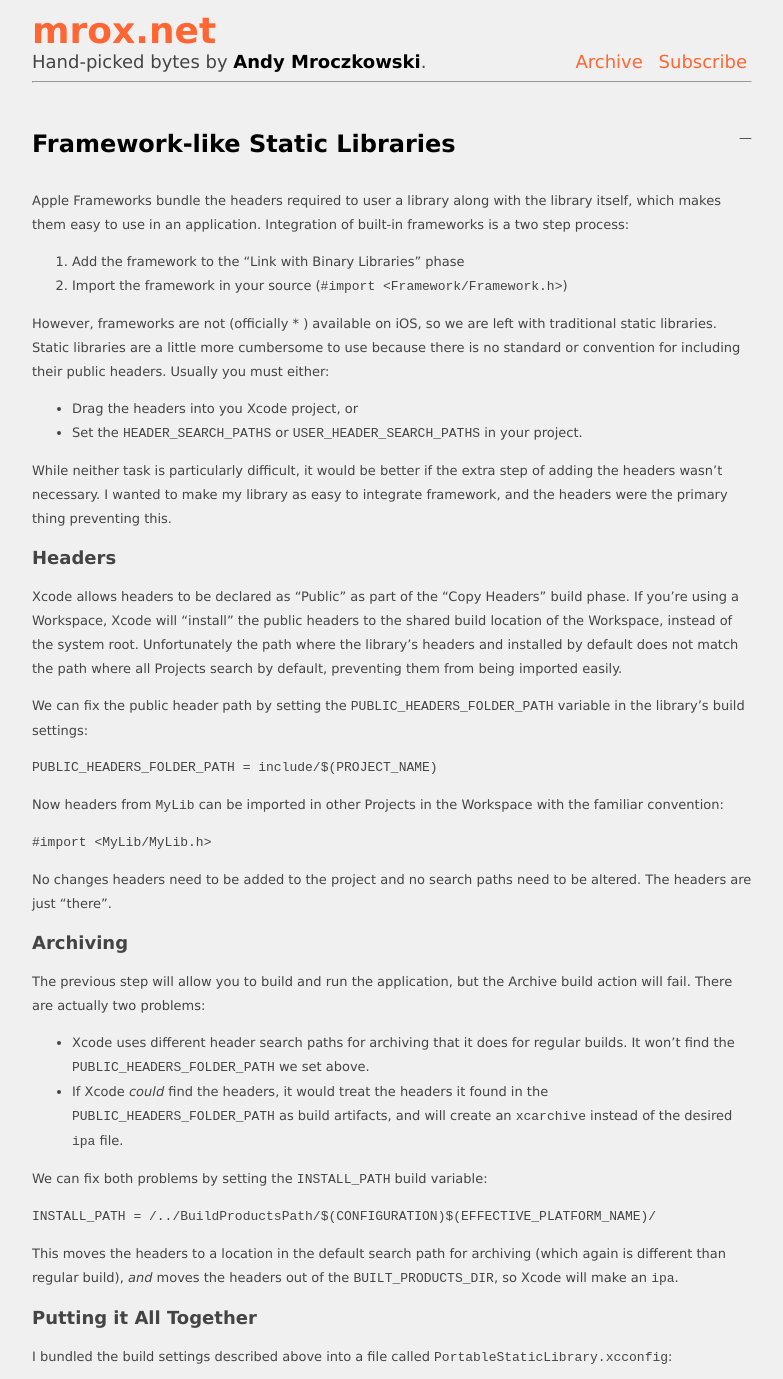
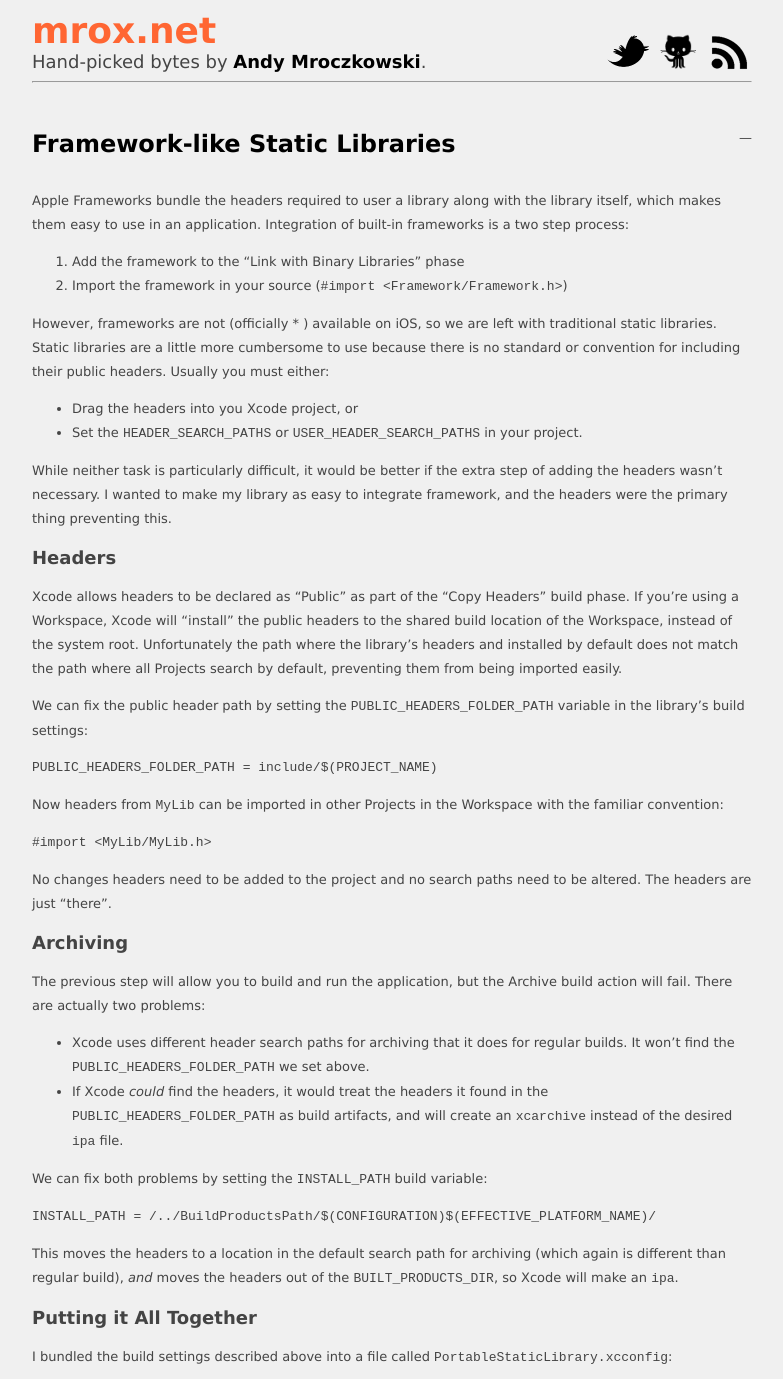
Before and after one commit to amrox/mrox.net, a Jekyll site: the page built from drafts/more-portable-ios-libraries.md, in a window 1280 px wide, cut to the strip 0-1379 px from the top of the page. Shown: the whole strip, without its empty margins (248-1031 px from the left). Built offline with Jekyll 4.4.1, drawn with Linux system fonts in a browser that asks for light colours; nearby versions of some CDN libraries.

Commit message:
minor redesign

```diff
--- a/_layouts/default.html
+++ b/_layouts/default.html
@@ -1,45 +1,78 @@
-<!DOCTYPE html>
+<!DOCTYPE html PUBLIC "-//W3C//DTD XHTML 1.0 Strict//EN"
+    "http://www.w3.org/TR/xhtml1/DTD/xhtml1-strict.dtd">
 <html xmlns="http://www.w3.org/1999/xhtml" xml:lang="en" lang="en">
     <head>
         <meta content="text/html; charset=utf-8" http-equiv="Content-Type" />
         <meta content="en-us" http-equiv="Content-Language" />
         <link href="{{ site.base-url }}/css/screen.css" media="screen" rel="stylesheet" type="text/css" />
+        <title>{{ site.title }}</title>
+        <script src="http://code.jquery.com/jquery-1.4.4.min.js" type="text/javascript"></script>
+        <script type="text/javascript">
+        $(document).ready(function() {
+        $("img.rollover").hover(
+        function() { this.src = this.src.replace("_off", "_on");
+        },
+        function() { this.src = this.src.replace("_on", "_off");
+        });
+        });
+        </script>
     </head>
     <body>
         <div id="container">
             <div id="header">
-                <h1><a href="http://mrox.net">mrox.net</a></h1>
+                <div class="alignleft">
+                    <h1>
+                        <a href="http://mrox.net">mrox.net</a>
+                    </h1>
                     <div id="tagline">
                         Hand-picked bytes by <a href="http://amrox.me">Andy Mroczkowski</a>.
                     </div>
+                </div>
                 <div id="nav">
                     <ul>
-                        <li><a href="{{ site.base-url }}/archive.html">Archive</a></li>
                         <!-- <li><a href="{{ site.base-url }}/atom.xml">Subscribe</a></li> -->
-                        <li><a href="http://feeds.feedburner.com/andymroczblogkowski">Subscribe</a></li>
+                        <!-- <li>
+                            <a href="http://feeds.feedburner.com/andymroczblogkowski">Subscribe</a>
+                        </li>-->
+                        <li>
+                            <a href="http://twitter.com/amrox"><img src="{{ site.base-url }}/assets/twitter_icon_off.png" class="rollover" width="45" height="45" alt="twitter" /></a>
+                        </li>
+                        <li>
+                            <a href="http://github.com/amrox"><img src="{{ site.base-url }}/assets/github_icon_off.png" class="rollover" width="45" height="45" alt="github"/></a>
+                        </li>
+                        <li>
+                            <a href="http://feeds.feedburner.com/andymroczblogkowski"><img src="{{ site.base-url }}/assets/rss_icon_off.png" class="rollover" width="45" height="45" alt="rss"/></a>
+                        </li>
+
                     </ul>
                 </div>
                 <div style="clear: both;"></div>
-								<hr/>
+                <hr />
             </div>
             <div id="main">
                 {{ content }}
             </div>
             <div id="footer">
                 <hr />
-	              <p class="alignleft">Copyright &copy; 2008-2011 Andy Mroczkowski.</p>
-                <p class="alignright">Powered by <a href="https://github.com/mojombo/jekyll/wiki">Jekyll</a>. <!--Hosting by <a href="http://github.com">GitHub</a>.--></p>
+                <p class="alignleft">
+                    Copyright © 2008-2011 Andy Mroczkowski.
+                </p>
+                <p class="alignright">
+                    Powered by <a href="https://github.com/mojombo/jekyll/wiki">Jekyll</a>. <!--Hosting by <a href="http://github.com">GitHub</a>.-->
+                </p>
                 <div style="clear: both;"></div>
             </div>
-        </div>
-				<script type="text/javascript">
+        </div><script type="text/javascript">
+//<![CDATA[
                 var gaJsHost = (("https:" == document.location.protocol) ? "https://ssl." : "http://www.");
                 document.write(unescape("%3Cscript src='" + gaJsHost + "google-analytics.com/ga.js' type='text/javascript'%3E%3C/script%3E"));
-				</script>
-				<script type="text/javascript">
+        //]]>
+        </script><script type="text/javascript">
+//<![CDATA[
                 var pageTracker = _gat._getTracker("UA-3509200-1");
                 pageTracker._initData();
                 pageTracker._trackPageview();
+        //]]>
         </script>
     </body>
 </html>
--- a/css/screen.css
+++ b/css/screen.css
@@ -22,15 +22,17 @@
 	color: #444444;
 	margin-bottom: 20px;
 	margin-top: 10px;
+	position: relative;
 }
 
 #nav {
-	float: right;
-	text-align: right;
+/*	text-align: right; */
+	position: absolute; bottom: 0; right: 0;
+	padding-bottom: 5px;
 }
 
 #tagline {
-	float: left;
+/*	float: left; */
 }
 
 #nav ul {
@@ -40,8 +42,8 @@
 }
 
 #nav li {
-	padding-right: 5px;
-	padding-left: 5px;
+	padding-right: 0px;
+	padding-left: 0px;
 	padding-bottom: 0;
 	padding-top: 0;
 	display: inline;
@@ -100,7 +102,6 @@
 #header h1 {
 	padding: 0px;
 	margin: 0px;
-	width: 0px;
 }
 
 #header a {
@@ -114,10 +115,14 @@
 
 
 #tagline a {
-/*	color: #444444; */
     color: black;
 	text-decoration: none;
 	font-weight: bold;
+}
+
+#tagline a:hover {
+    color: #ff6633;
+    text-decoration: none;
 }
 
 
```
Also changed, not shown: archive.html (deleted, +0 -15 lines), index.html (+11 -16 lines), oldindex.html (added, +20 -0 lines), assets/github_icon_off.png (added), assets/github_icon_on.png (added), assets/rss_icon_off.png (added), assets/rss_icon_on.png (added), assets/twitter_icon_off.png (added), assets/twitter_icon_on.png (added). Lines whose indentation alone changed are shown as unchanged.
